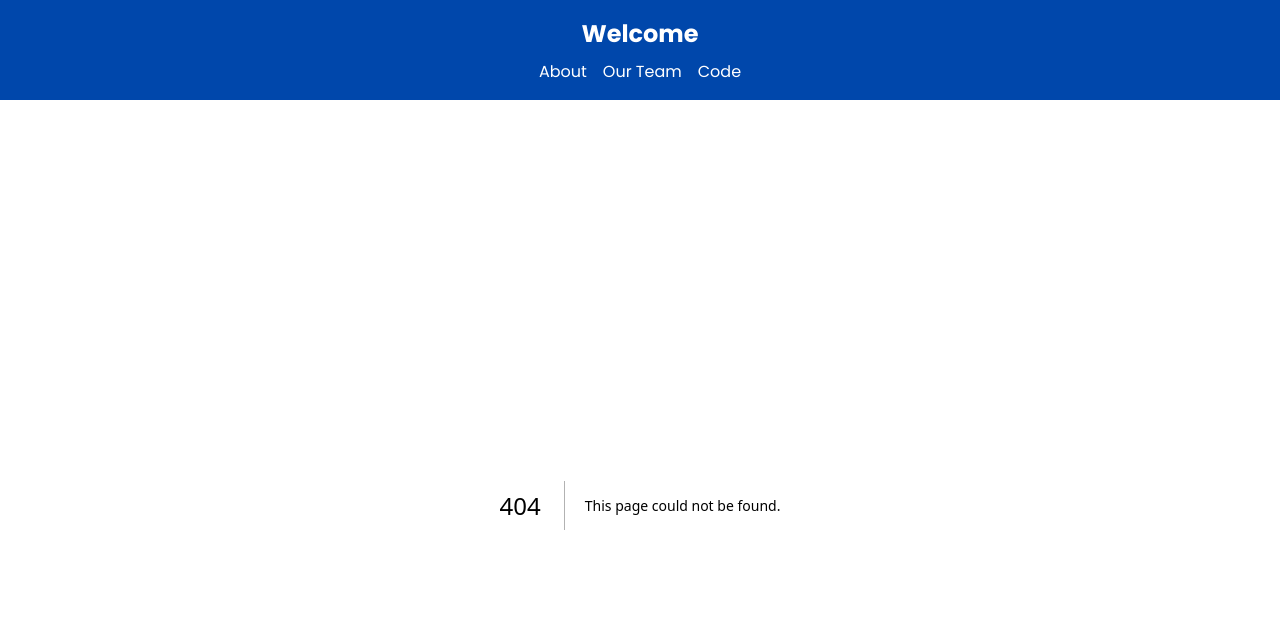
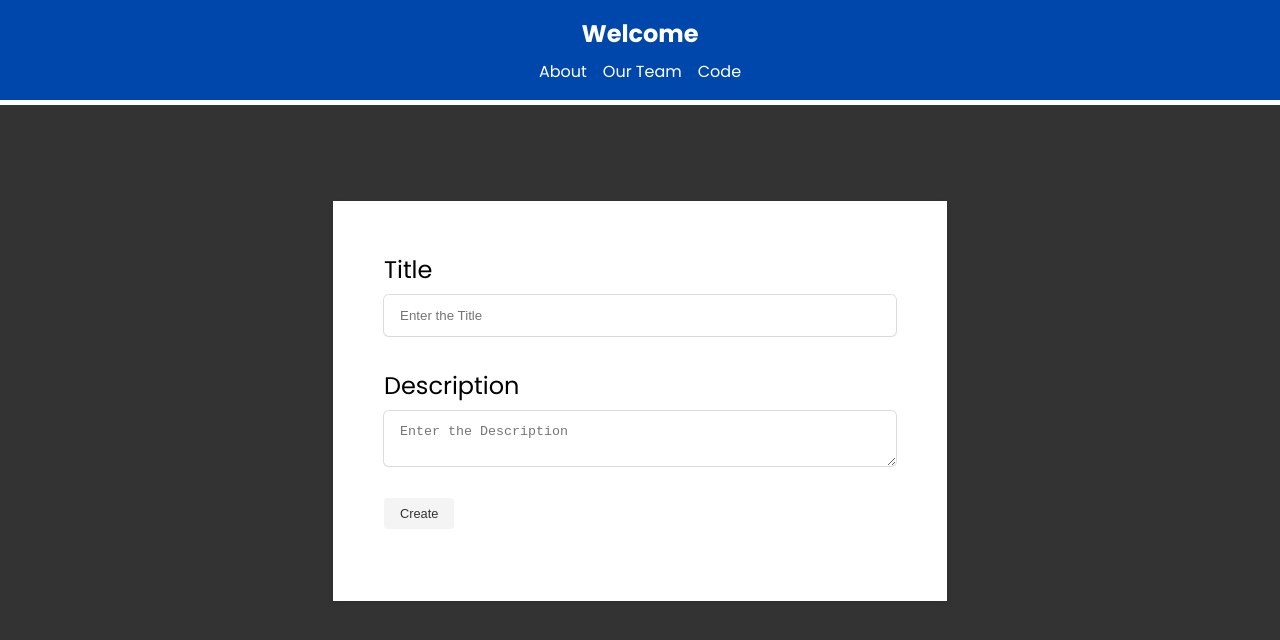
Before and after one commit to muzammilali28/NextJs-13.2-Essentials, a Next.js app: page /serverAction/createTodo in a window 1280 px wide. Before the commit this address had no page. Shown: the top 640 px of the page. Built offline with nearby package versions, Linux system fonts and the light colour scheme.

Commit message:
The Actual Server Action Page where you create a Todo and it is handeled by the Next 13.4 Server Action Logic

```diff
--- /dev/null
+++ b/app/serverAction/createTodo/page.jsx
@@ -0,0 +1,147 @@
+/**
+ * This whole component is purely Server-Sided Rendered, Here we are handling all the user inputs and everything in the form without using the
+ * useState, useEffect etc the onChanges and onSubmit etc .... All the hassel of form submission is optimised with server rendering/computation from
+ * Next Js in this latest 13.4 update called (Server Action).
+ *
+ * In my Opinion it is very powerfull and minimizes the JS rendring on the client side and boosting you applications performance.
+**/
+
+import { redirect } from 'next/navigation';
+import createTodo from './serverAction';
+
+const CreateTodo = () => {
+
+    const formSubmission = async (formData) => {
+        "use server"
+        try {
+            const response = await createTodo({
+                title: formData.get("title"),
+                description: formData.get("description"),
+            })
+
+            console.log("Response After Submitting Form : ",response)
+
+        } catch (error) {
+            console.log(error);
+            throw new Error("Issue with the Form Submission")
+        }
+
+        redirect('/serverAction')  // Once Form is Created, it will redirect to the provided route, this works in both Server-Side and Client-Side component
+    }
+
+    return (
+        <div className="form-section">
+            <form className="todo-form" action={formSubmission}>
+                <div className="todo-input">
+                    <label className="todo-label">
+                        Title
+                        <input type="text" name="title"
+                            placeholder="Enter the Title"
+                            required
+                        />
+                    </label>
+                </div>
+                <div className="todo-input">
+                    <label className="todo-label">
+                        Description
+                        <textarea type="text" name="description"
+                            placeholder="Enter the Description"
+                            required
+                            autoComplete="off"
+                        />
+                    </label>
+                </div>
+                <div>
+                    <button type="submit" className="btn btn-back">Create</button>
+                </div>
+            </form>
+        </div>
+    )
+}
+
+export default CreateTodo;
+
+/**
+ * Previosuly we used to do this when filling out forms and handels the onChange, onSubmit and the values attributes etc...
+ * but now we we have Server Action in Next Js using the "use server" to mutate all the data from the form directly to the Database
+ * without handeling the onChanges, the onSubmits etc...
+ *
+ * you know what I mean, the procedures we have to go through when creating a typical form.
+**/
+
+// const CreateTodo = () => {
+//     const[todo, setTodo] = useState({
+//         title:"",
+//         description:"",
+//     })
+//     const [status, setStatus] = useState(null);
+
+
+//     function handleChange(e) {
+//         const name = e.target.name;
+//         const value = e.target.value;
+
+//         setTodo((prevTodo) => ({...prevUser, [name] : value}));
+//     }
+
+//     const handleSubmit = async (e) => {
+//         e.preventDefault();
+
+//         try {
+//             const response = await fetch('/api/todo', {
+//                 method:'POST',
+//                 headers:{"Content_Type":"application/json"},
+//                 body: JSON.stringify({
+//                     title:todo.title,
+//                     description:todo.description,
+//                 })
+//             })
+//             // Set the status based on the response from the API route
+//             if (response.status === 200) {
+//                 setTodo({
+//                     title: "",
+//                     description: "",
+//                 })
+//                 setStatus('success');
+//             } else {
+//                 setStatus('error');
+//             }
+
+//         }catch (e) {
+//             console.log(e)
+//         }
+
+//     }
+// return (
+//     <div className="form-section" onSubmit={handelSubmit}>
+//         <form className="todo-form" onSubmit={handleSubmit}>
+//             <div className="todo-input">
+//                 <label className="todo-label">
+//                     Title
+//                     <input type="text" name="title" id="title"
+//                         placeholder="Enter the Title"
+//                            value={title}
+//                            onChange={handelChange}
+//                            required
+//                     />
+//                 </label>
+//             </div>
+//             <div className="todo-input">
+//                 <label className="todo-label">
+//                     Description
+//                     <textarea type="text" name="description" id="description"
+//                            placeholder="Enter the Description"
+//                            value={description}
+//                            onChange={handelChange}
+//                            required
+//                            autoComplete="off"
+//                     />
+//                 </label>
+//             </div>
+//             <div>
+//                 <button type="submit" className="btn btn-back">Create</button>
+//             </div>
+//         </form>
+//     </div>
+// )
+// }
```
